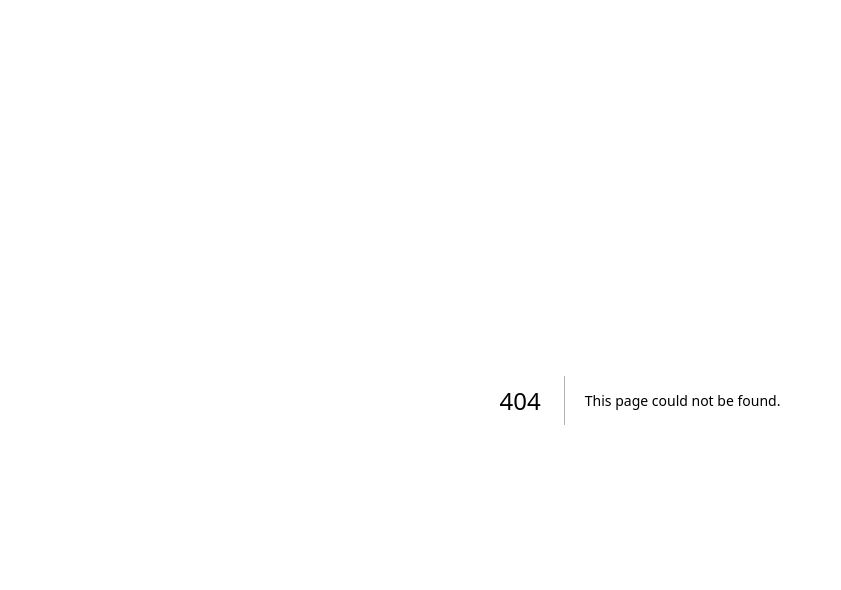
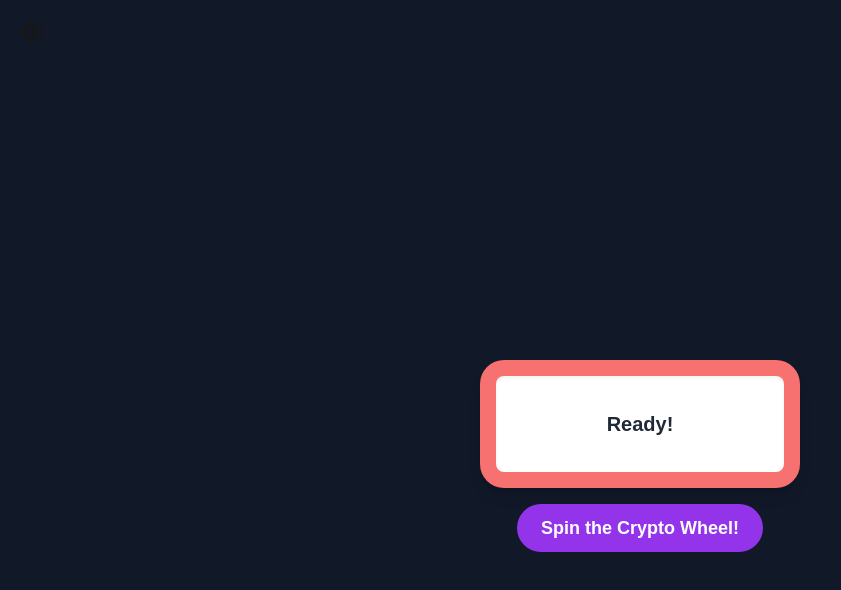
Before and after one commit to ArtemTutt/rocket-prediction-front, a Next.js app: page /wheel in a window 1280 px wide. Before the commit this address had no page. Shown: the top 590 px of the page, without its empty margins (0-841 px from the left). Built offline with nearby package versions, Linux system fonts and the light colour scheme.

Commit message:
I refactored and continued to make the second game

```diff
--- a/app/action/page.js
+++ b/app/action/page.js
@@ -29,7 +29,7 @@ export default function ActionPage() {
 
   return (
     <div className="flex flex-col items-center justify-center min-h-screen bg-gray-900 p-4">
-        <Link href="/" style={{position: "absolute", top: "15px", "left": "15px"}}>
+        <Link href="/selection" style={{position: "absolute", top: "15px", "left": "15px"}}>
         <ArrowBigLeftDash size={34} />
         </Link>
       <form onSubmit={handleSubmit} className="w-full max-w-md space-y-4">
@@ -50,7 +50,6 @@ export default function ActionPage() {
           <p className="text-lg text-purple-300 italic">&quot;{quote}&quot;</p>
         </div>
       )}
-      <Toolbar />
     </div>
   )
 }
--- a/app/page.js
+++ b/app/page.js
@@ -29,7 +29,7 @@ export default function HomePage() {
           </span>
         </h1>
         <Link
-          href="/action"
+          href="/second"
           className="px-6 py-3 text-lg font-semibold text-white bg-purple-600 rounded-full hover:bg-purple-700 transition-colors duration-300"
         >
           Just do It
--- /dev/null
+++ b/app/second/page.js
@@ -0,0 +1,43 @@
+"use client";
+import Link from "next/link";
+import { useState, useEffect } from "react";
+import { ArrowBigLeftDash } from "lucide-react"
+import Toolbar from '@/components/toolbar'
+export default function InfoPage() {
+  const [username, setUsername] = useState("");
+
+//   useEffect(() => {
+//     // Проверяем наличие объекта Telegram.WebApp
+//     if (
+//       typeof window !== "undefined" &&
+//       window.Telegram &&
+//       window.Telegram.WebApp
+//     ) {
+//       const webApp = window.Telegram.WebApp;
+//       webApp.ready();
+
+//       // Получаем данные пользователя
+//       const user = webApp.initDataUnsafe?.user;
+//       if (user) {
+//         setUsername(user.first_name || "Guest");
+//       }
+//     }
+//   }, []);
+
+  return (
+    <>
+      <div className="flex flex-col items-center pt-10 justify-top min-h-screen bg-gray-900">
+        <Link
+          href="/"
+          style={{ position: "absolute", top: "15px", left: "15px" }}
+        >
+          <ArrowBigLeftDash size={34} />
+        </Link>
+        <h2 className="text-2xl font-bold text-center p-4">
+            Show your own or upgrade it and earn
+        </h2>
+        <Toolbar />
+      </div>
+    </>
+  );
+}
--- a/app/selection/page.js
+++ b/app/selection/page.js
@@ -7,35 +7,35 @@ import Image from "next/image";
 export default function HomePage() {
   const [username, setUsername] = useState("");
 
-  useEffect(() => {
-    // Проверяем наличие объекта Telegram.WebApp
-    if (
-      typeof window !== "undefined" &&
-      window.Telegram &&
-      window.Telegram.WebApp
-    ) {
-      const webApp = window.Telegram.WebApp;
-      webApp.ready();
-      webApp.expand();
-      // Получаем данные пользователя
-      const user = webApp.initDataUnsafe?.user;
-      if (user) {
-        setUsername(user.first_name || "Guest");
-      }
-    }
-  }, []);
+  // useEffect(() => {
+  //   // Проверяем наличие объекта Telegram.WebApp
+  //   if (
+  //     typeof window !== "undefined" &&
+  //     window.Telegram &&
+  //     window.Telegram.WebApp
+  //   ) {
+  //     const webApp = window.Telegram.WebApp;
+  //     webApp.ready();
+  //     webApp.expand();
+  //     // Получаем данные пользователя
+  //     const user = webApp.initDataUnsafe?.user;
+  //     if (user) {
+  //       setUsername(user.first_name || "Guest");
+  //     }
+  //   }
+  // }, []);
 
   return (
     <>
       <div className="flex flex-col items-center pt-10 min-h-screen bg-gray-900">
         <Link
-          href="/action"
+          href="/second"
           style={{ position: "absolute", top: "15px", left: "15px" }}
         >
           <ArrowBigLeftDash size={34} />
         </Link>
-        <Link href="/game">
-          <div className="w-80 h-20 bg-gray-800 rounded-full shadow-lg shadow-black/50 flex items-center justify-between pr-4 mb-4">
+        <Link href="/drops">
+          <div className="w-80 h-20 bg-gray-800 rounded-full shadow-lg shadow-black/50 flex items-center justify-between pr-4 mb-4 mt-6">
             <Image
               src="/Component.png"
               alt="Picture of the author"
@@ -47,10 +47,10 @@ export default function HomePage() {
           </div>
         </Link>
 
-        <Link href="/game">
+        <Link href="/wheel">
           <div className="w-80 h-20 bg-gray-800 rounded-full shadow-lg shadow-black/50 flex items-center justify-between pr-4 mb-4">
             <Image
-              src="/wheel-Photoroom.png"
+              src="/wheel.png"
               alt="Picture of the author"
               width={65}
               height={65}
@@ -60,9 +60,18 @@ export default function HomePage() {
           </div>
         </Link>
 
-        <div className="w-80 h-20 bg-gray-800 rounded-full shadow-lg shadow-black/50 flex items-center justify-end pr-4 mb-4">
-          Игра 3
-        </div>
+        <Link href="/action">
+          <div className="w-80 h-20 bg-gray-800 rounded-full shadow-lg shadow-black/50 flex items-center justify-between pr-4 mb-4">
+            <Image
+              src="/Taro.png"
+              alt="Picture of the author"
+              width={32}
+              height={32}
+              className="ml-8"
+            />
+            <span className="mr-4 text-xl">Solana Taro</span>
+          </div>
+        </Link>
       </div>
     </>
   );
--- a/app/user/page.js
+++ b/app/user/page.js
@@ -27,7 +27,7 @@ export default function InfoPage() {
     <>
       <div className="flex flex-col items-center pt-10 justify-top min-h-screen bg-gray-900">
         <Link
-          href="/action"
+          href="/second"
           style={{ position: "absolute", top: "15px", left: "15px" }}
         >
           <ArrowBigLeftDash size={34} />
--- /dev/null
+++ b/app/wheel/page.js
@@ -0,0 +1,119 @@
+"use client";
+
+import React, { useState, useRef, useEffect } from "react";
+import { Button } from "@/components/ui/button";
+import Link from "next/link";
+import { ArrowBigLeftDash } from "lucide-react";
+
+const results = [
+  "Rug Pull: The chart suddenly drops 90%, leaving investors puzzled.",
+  "Moon Shot: The chart skyrockets 1000%, showing massive growth.",
+  "Sideways Drift: The chart remains almost unchanged, creating an illusion of stability.",
+  "Bear Attack: The chart drops 50%, scaring investors.",
+  "Bull Run: The chart rises 100%, creating widespread excitement.",
+  "Exchange Hack: The chart falls 70% due to rumors of a hack.",
+  "Whale Buy: The chart jumps 200% thanks to a large purchase.",
+  "Whale Sell: The chart drops 80% due to a large sale.",
+];
+
+export default function CryptoSlotMachine() {
+  const [result, setResult] = useState("");
+  const [isSpinning, setIsSpinning] = useState(false);
+  const [showModal, setShowModal] = useState(false);
+  const drumRef = useRef(null);
+
+  const spinDrum = () => {
+    if (isSpinning) return;
+
+    setIsSpinning(true);
+    setResult("");
+
+    // Animate the drum
+    if (drumRef.current) {
+      drumRef.current.style.transition =
+        "transform 4s cubic-bezier(0.25, 0.1, 0.25, 1)";
+      drumRef.current.style.transform = `rotateX(${360 * 10}deg)`;
+    }
+
+    // Set the result after a delay
+    setTimeout(() => {
+      const randomResult = results[Math.floor(Math.random() * results.length)];
+      setResult(randomResult);
+      setIsSpinning(false);
+
+      // Reset the drum rotation
+      if (drumRef.current) {
+        drumRef.current.style.transition = "none";
+        drumRef.current.style.transform = "rotateX(0deg)";
+      }
+    }, 4000);
+  };
+
+  useEffect(() => {
+    // Reset the drum rotation after the animation
+    if (!isSpinning && drumRef.current) {
+      setTimeout(() => {
+        drumRef.current.style.transition = "none";
+        drumRef.current.style.transform = "rotateX(0deg)";
+      }, 0);
+    }
+  }, [isSpinning]);
+
+  const openModal = () => {
+    setShowModal(true);
+  };
+
+  if (result.length !== 0) {
+    setTimeout(() => {
+      openModal();
+    }, 1000);
+  }
+
+  return (
+    <div className="flex flex-col items-center justify-center min-h-screen bg-gray-900 p-4">
+      <Link
+        href="/selection"
+        style={{ position: "absolute", top: "15px", left: "15px" }}
+      >
+        <ArrowBigLeftDash size={34} />
+      </Link>
+      <div className="w-[350px] flex flex-col items-center">
+        {showModal && (
+          <div className="absolute top-1/2 left-1/2 transform -translate-x-1/2 -translate-y-1/2 bg-[#516285] bg-opacity-90 p-8 rounded w-11/12 h-[560px] flex flex-col items-center justify-center">
+            тут показывается модальное окно
+          </div>
+        )}
+
+        {/* Result display above the drum */}
+        <div className="w-full rounded-lg p-4 mb-4  text-center">
+          <p className="text-xl font-bold text-white-800 h-16 flex items-center justify-center">
+            {result || ""}
+          </p>
+        </div>
+
+        {/* Drum */}
+        <div className="w-80 bg-red-400 rounded-3xl p-4 shadow-lg overflow-hidden mb-4 ">
+          <div className="bg-white rounded-lg p-4 shadow-inner">
+            <div
+              ref={drumRef}
+              className="h-16 flex items-center justify-center text-xl font-bold text-gray-800 overflow-hidden z-0"
+            >
+              {isSpinning ? "Spinning..." : "Ready!"}
+            </div>
+          </div>
+
+          {/* Pins below the drum */}
+        </div>
+
+        {/* Spin button */}
+        <Button
+          onClick={spinDrum}
+          disabled={isSpinning}
+          className="px-6 py-3 text-lg font-semibold text-white bg-purple-600 rounded-full hover:bg-purple-700 transition-colors duration-300"
+        >
+          {isSpinning ? "Spinning..." : "Spin the Crypto Wheel!"}
+        </Button>
+      </div>
+    </div>
+  );
+}
```
Also changed, not shown: app/drops/page.js (renamed from app/game/page.js), components/candlestick.js (added), public/Taro.png (added), public/wheel.png (added).
